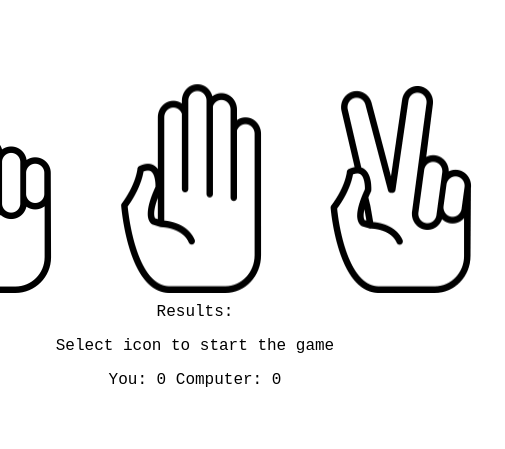
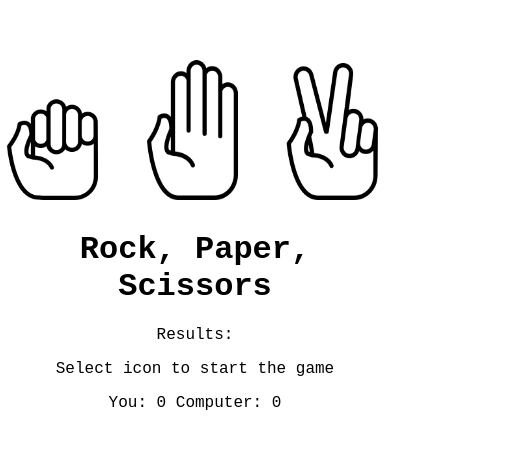
Before and after one commit to KiwiCandy-ai/rock-paper-scissors, a plain HTML site: page index.html in a window 390 px wide. Shown: the part 187-636 px from the top of the page, 505 px wide, since content can reach past the window. Drawn offline with Linux system fonts and the light colour scheme.

Commit message:
Add @media rules & title

```diff
--- a/scripts.js
+++ b/scripts.js
@@ -83,8 +83,9 @@ function playRound(humanSelection, computerSelection) {
 
 
 
-
-
+const title = document.createElement('h1')
+document.body.appendChild(title)
+title.textContent = 'Rock, Paper, Scissors'
 const displayDiv = document.createElement('div')
 document.body.appendChild(displayDiv)
 const newContent = document.createTextNode('Results:')
--- a/styles.css
+++ b/styles.css
@@ -14,9 +14,6 @@ body {
     justify-content: center;
     gap: 10px;
     margin-bottom: 10px;
-
-
-
 
 }
 
@@ -37,3 +34,10 @@ body {
 #scissors {
     padding-top: 5px;
 }
+
+@media screen and (max-width: 430px) {
+#rock, #paper, #scissors {
+    width: 130px
+
+}
+}
```
